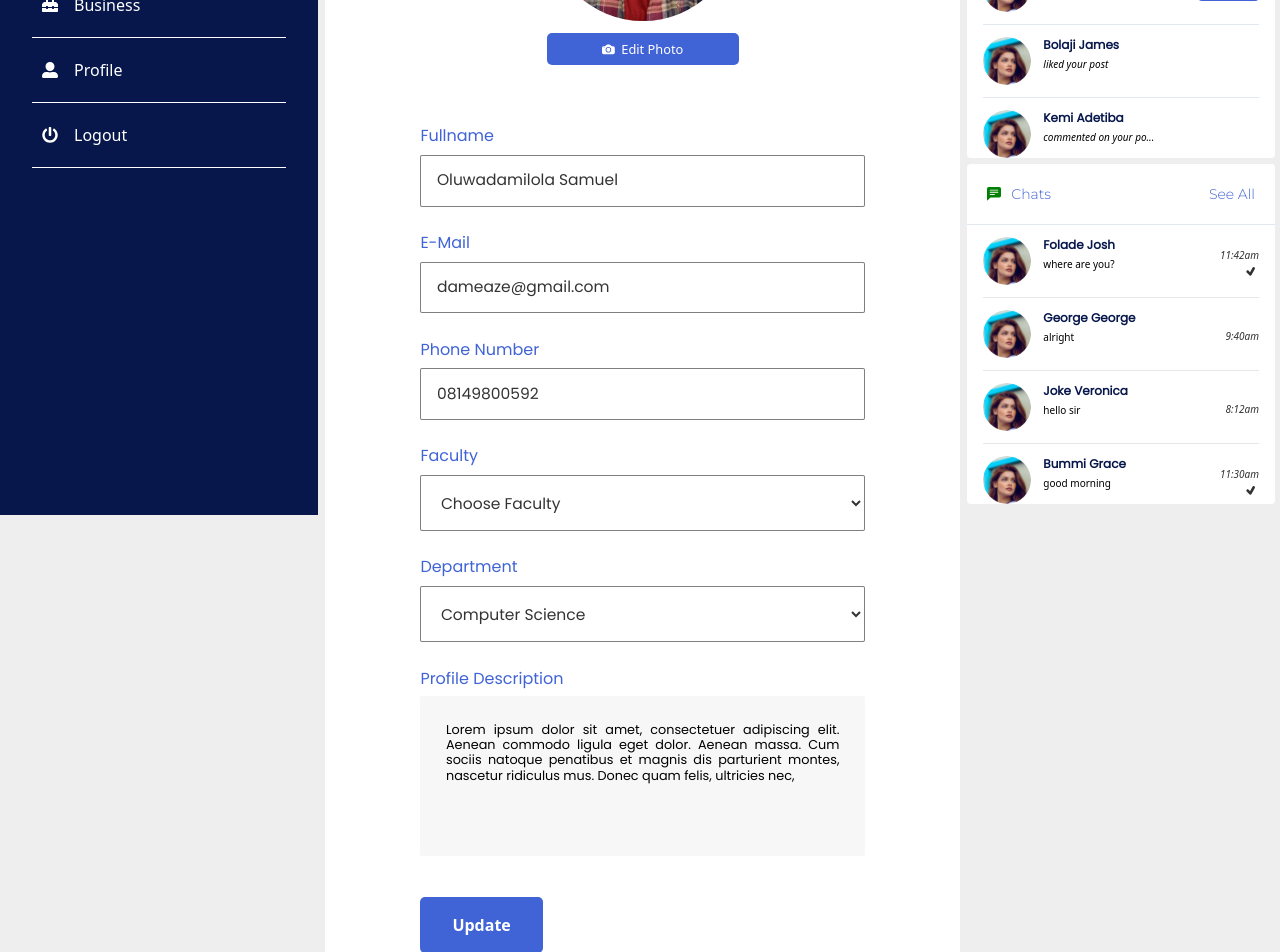
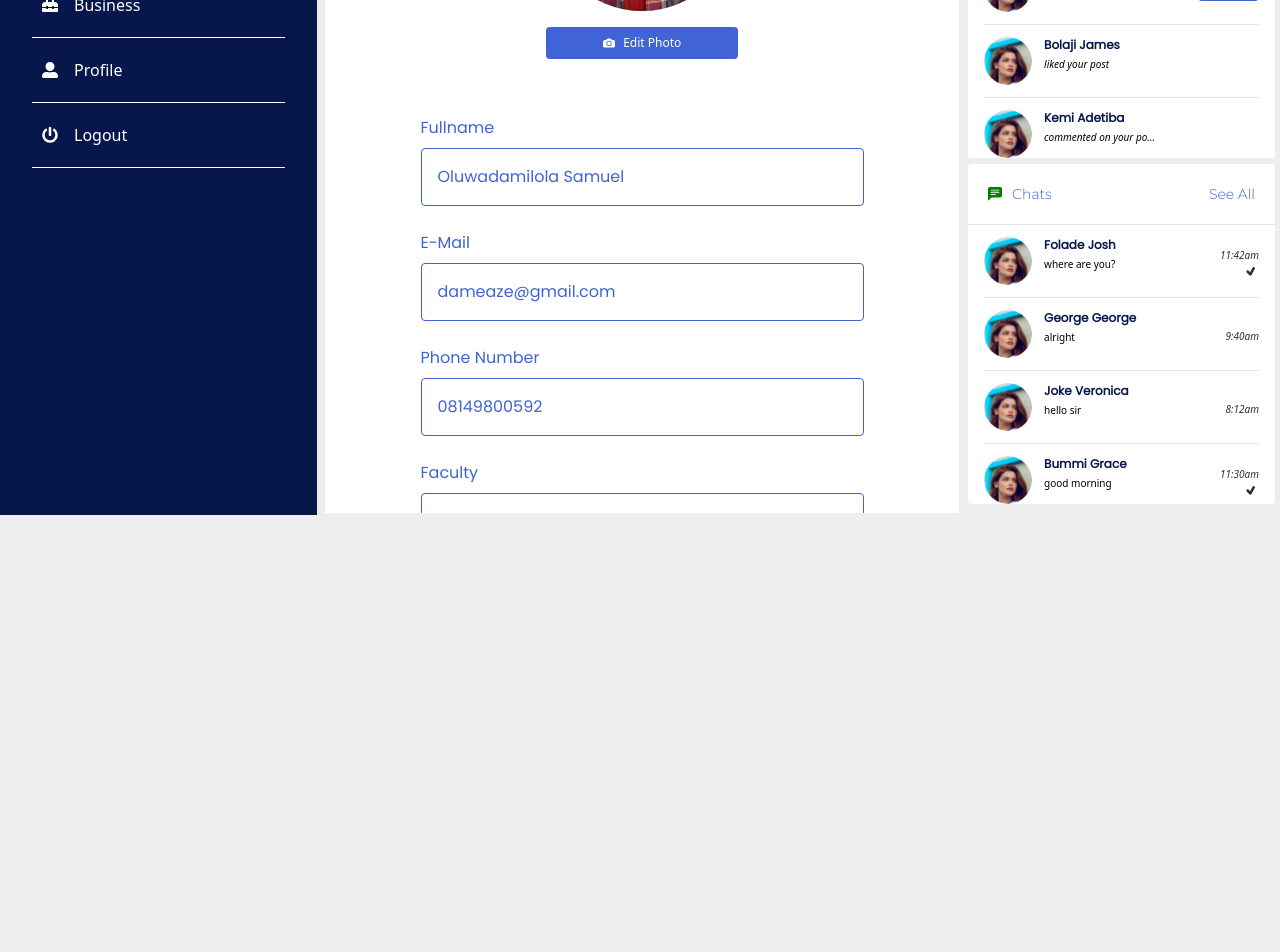
Before and after one commit to deralph/econnect-new, a React (Create React App) app: page /edit-profile in a window 1280 px wide. Shown: the part 340-1292 px from the top of the page. After the commit the page ends 861 px from the top, so only its background shows below. Built offline with nearby package versions, Linux system fonts and the light colour scheme.

Commit message:
changed more styles in the middle to tailwind

```diff
--- a/src/components/newsFeed/middle/post/Comment.js
+++ b/src/components/newsFeed/middle/post/Comment.js
@@ -7,7 +7,9 @@ import { comments } from "../../database";
 const Comment = () => {
   return (
     <section className={styles.comment}>
-      <h3>Comments</h3>
+      <h3 className="text-primary text-xl py-4 font-medium border-solid border-b border-[rgba(0,0,0,0.2)]">
+        Comments
+      </h3>
       <div className={styles.commentBox}>
         {comments.map(({ time, img, name, comment, course }, index) => {
           return (
--- a/src/components/newsFeed/middle/post/Post.js
+++ b/src/components/newsFeed/middle/post/Post.js
@@ -8,30 +8,33 @@ import { GoCommentDiscussion } from "react-icons/go";
 import Comment from "./Comment";
 const Post = () => {
   return (
-    <section className={styles.postContent}>
-      <h2>
+    // <section className={styles.postContent}>
+    <section className="bg-white p-6 h-full overflow-scroll">
+      <h2 className="text-secondary text-lg py-5 font-primary">
         Admission into the Pre-Degree Programmes for the 2022/2023 Academic
         Session{" "}
       </h2>
-      <img src="/largePostPics.png" alt="post pics" />
-      <div className={styles.postDetails}>
-        <p className={style.date}>
-          <BsClock style={{ marginRight: "5px" }} />1 day ago
+      <img
+        src="/largePostPics.png"
+        alt="post pics"
+        className="max-h-[60vh] w-full"
+      />
+      <div className="flex justify-between">
+        <p className="text-[0.7em] text-left my-1 flex items-center text-[(rgba(0,0,0,0.5))]">
+          <BsClock className="mr-1" />1 day ago
         </p>
-        <div className={style.likes}>
-          <p>
-            <AiFillLike style={{ color: "#4063D6", marginRight: "5px" }} />
+        <div className="flex items-center text-xs my-2 text-[rgba(50, 50, 50, 0.78)]">
+          <p className="flex items-center ml-4">
+            <AiFillLike className="mr-1 text-primary" />
             50
           </p>
-          <p>
-            <GoCommentDiscussion
-              style={{ color: "#07174B", marginRight: "5px" }}
-            />
+          <p className="flex items-center ml-4">
+            <GoCommentDiscussion className="mr-1 text-secondary" />
             50
           </p>
         </div>
       </div>
-      <p className={styles.description}>
+      <p className="text-[#000000e5] text-base py-4">
         Lorem ipsum dolor sit amet, consectetur adipiscing elit. Cras ut in
         molestie neque libero turpis. Faucibus ultrices quisque quis a sit in
         arcu. Odio gravida consectetur eget nullam proin metus, penatibus massa
@@ -44,14 +47,14 @@ const Post = () => {
         amet. Porttitor aliquam tellus eget purus est accumsan nunc, hac. Lacus
         cras.
       </p>
-      <div className={style.comment}>
+      <div className="py-2 morder-t border-solid border-[rgba(50, 50, 50, 0.48)] flex text-xs text-[rgba(0, 0, 0, 0.45)]">
         <p>
           {" "}
-          <AiFillLike style={{ marginRight: "5px" }} />
+          <AiFillLike className="mr-1" />
           like
         </p>
         <p>
-          <BiCommentDetail style={{ marginRight: "5px" }} />
+          <BiCommentDetail className="mr-1" />
           comment
         </p>
       </div>
--- a/src/components/newsFeed/middle/post/PostCenter.js
+++ b/src/components/newsFeed/middle/post/PostCenter.js
@@ -8,8 +8,8 @@ import Post from "./Post";
 
 const PostCenter = () => {
   return (
-    <section className="center">
-      <BackArrow noArr />
+    <section className="center h-[calc(100vh-10px)] overflow-scroll">
+      <BackArrow />
       <Post />
     </section>
   );
--- a/src/components/newsFeed/middle/profile/EditProfile.js
+++ b/src/components/newsFeed/middle/profile/EditProfile.js
@@ -17,50 +17,70 @@ const EditProfile = () => {
   });
 
   return (
-    <section className={style.center}>
+    <section className="center">
       <BackArrow heading={"Edit Profile"} />
-      <section className={styles.profile}>
-        <div className={styles.dp}>
-          <img src="/profilePics.png" alt="profile pics" />
-          <button>
-            <BsCameraFill style={{ marginRight: ".5em" }} />
+      <section className="bg-white overflow-scroll relative pt-4 h-[calc(100vh-50px)] overflow-scroll">
+        <div className="grid place-content-center min-h-[40vh]">
+          <img
+            className="w-48 rounded-[50%]"
+            src="/profilePics.png"
+            alt="profile pics"
+          />
+          <button className="bg-primary rounded py-2 px-4 font-medium text-xs text-center text-white flex items-center justify-center mt-4">
+            <BsCameraFill className="mr-2" />
             Edit Photo
           </button>
         </div>
-        <form action="">
-          <label htmlFor="">
+        <form action="" className="w-[70%] my-4 mx-auto">
+          <label
+            htmlFor=""
+            className="font-primary font-medium text-base text-primary"
+          >
             Fullname
             <input
               type="text"
               onChange={(e) => handleInputs(e, setForm, form)}
               name="fullname"
               value={form.fullname}
+              className="outline-none w-full font-medium bg-white font-primary mt-2 mx-0 mb-6 text-base rounded p-4 border-[0.5px] border-solid border-[rgba(0, 0, 0, 0.5)] text-[rgba(0, 0, 0, 0.8)]"
             />
           </label>
-          <label htmlFor="">
+          <label
+            htmlFor=""
+            className="font-primary font-medium text-base text-primary"
+          >
             E-Mail
             <input
               type="text"
               onChange={(e) => handleInputs(e, setForm, form)}
               name="email"
               value={form.email}
+              className="outline-none w-full font-medium bg-white font-primary mt-2 mx-0 mb-6 text-base rounded p-4 border-[0.5px] border-solid border-[rgba(0, 0, 0, 0.5)] text-[rgba(0, 0, 0, 0.8)]"
             />
           </label>
-          <label htmlFor="">
+          <label
+            htmlFor=""
+            className="font-primary font-medium text-base text-primary"
+          >
             Phone Number
             <input
               type="text"
               onChange={(e) => handleInputs(e, setForm, form)}
               name="phone"
               value={form.phone}
+              className="outline-none w-full font-medium bg-white font-primary mt-2 mx-0 mb-6 text-base rounded p-4 border-[0.5px] border-solid border-[rgba(0, 0, 0, 0.5)] text-[rgba(0, 0, 0, 0.8)]"
             />
           </label>
-          <label htmlFor="">
+          <label
+            htmlFor=""
+            className="font-primary font-medium text-base text-primary"
+          >
             Faculty
             <select
               name="faculty"
               value={form.faculty}
               onChange={(e) => handleInputs(e, setForm, form)}
+              className="outline-none w-full font-medium bg-white font-primary mt-2 mx-0 mb-6 text-base rounded p-4 border-[0.5px] border-solid border-[rgba(0, 0, 0, 0.5)] text-[rgba(0, 0, 0, 0.8)]"
             >
               <option value="">Choose Faculty</option>
               <option value="science">Science</option>
@@ -72,6 +92,7 @@ const EditProfile = () => {
           <label htmlFor="">
             Department
             <select
+              className="outline-none w-full font-medium bg-white font-primary mt-2 mx-0 mb-6 text-base rounded p-4 border-[0.5px] border-solid border-[rgba(0, 0, 0, 0.5)] text-[rgba(0, 0, 0, 0.8)]"
               name="department"
               value={form.department}
               onChange={(e) => handleInputs(e, setForm, form)}
@@ -83,15 +104,21 @@ const EditProfile = () => {
               <option value="Geography">Geography</option>
             </select>
           </label>
-          <label htmlFor="">
+          <label
+            htmlFor=""
+            className="font-primary font-medium text-base text-primary"
+          >
             Profile Description
             <textarea
               name="proffileDesc"
               onChange={(e) => handleInputs(e, setForm, form)}
               value={form.profileDesc}
+              className="outline-none w-full font-normal text-black bg-[rgba(0, 0, 0, 0.03)] font-primary mt-2 mx-0 mb-6 text-xs text-justify rounded min-h-[20vh] p-8"
             />
           </label>
-          <button>Update</button>
+          <button className="bg-primary rounded py-4 px-8 font-semibold text-base text-center text-white flex items-center justify-center mt-4">
+            Update
+          </button>
         </form>
       </section>
     </section>
--- a/src/components/newsFeed/middle/profile/Profile.js
+++ b/src/components/newsFeed/middle/profile/Profile.js
@@ -14,7 +14,7 @@ const Profile = ({ pro, friendsProfile, chat }) => {
   ];
 
   return (
-    <section className={chat ? `${style1.chatSection}` : `${style.center}`}>
+    <section className={chat ? `${style1.chatSection}` : `center`}>
       {!friendsProfile ||
         (!chat && <BackArrow heading={"Profile"} option={option} />)}
       {pro && <BackArrow heading={"Profile"} option={option} />}
```
Also changed, not shown: src/styles/newsFeed/profile.module.css (+10 -0 lines).
